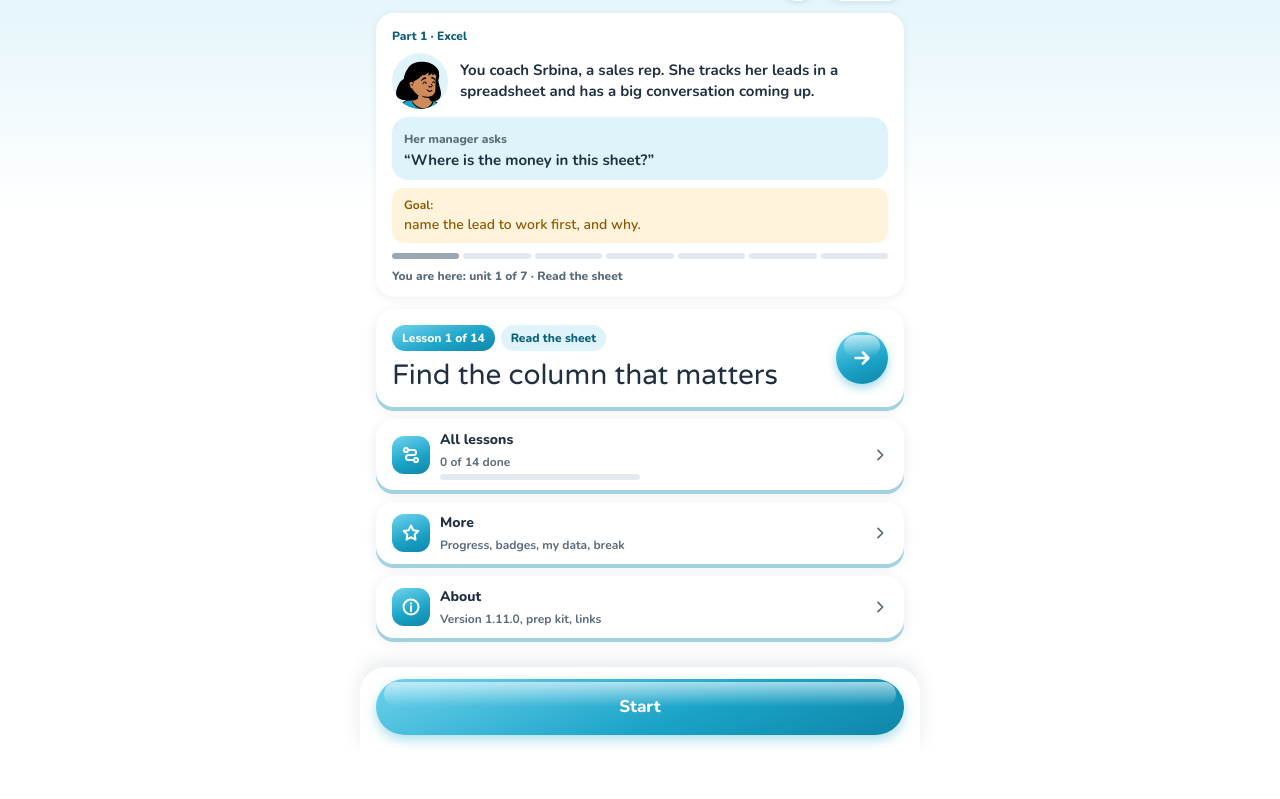
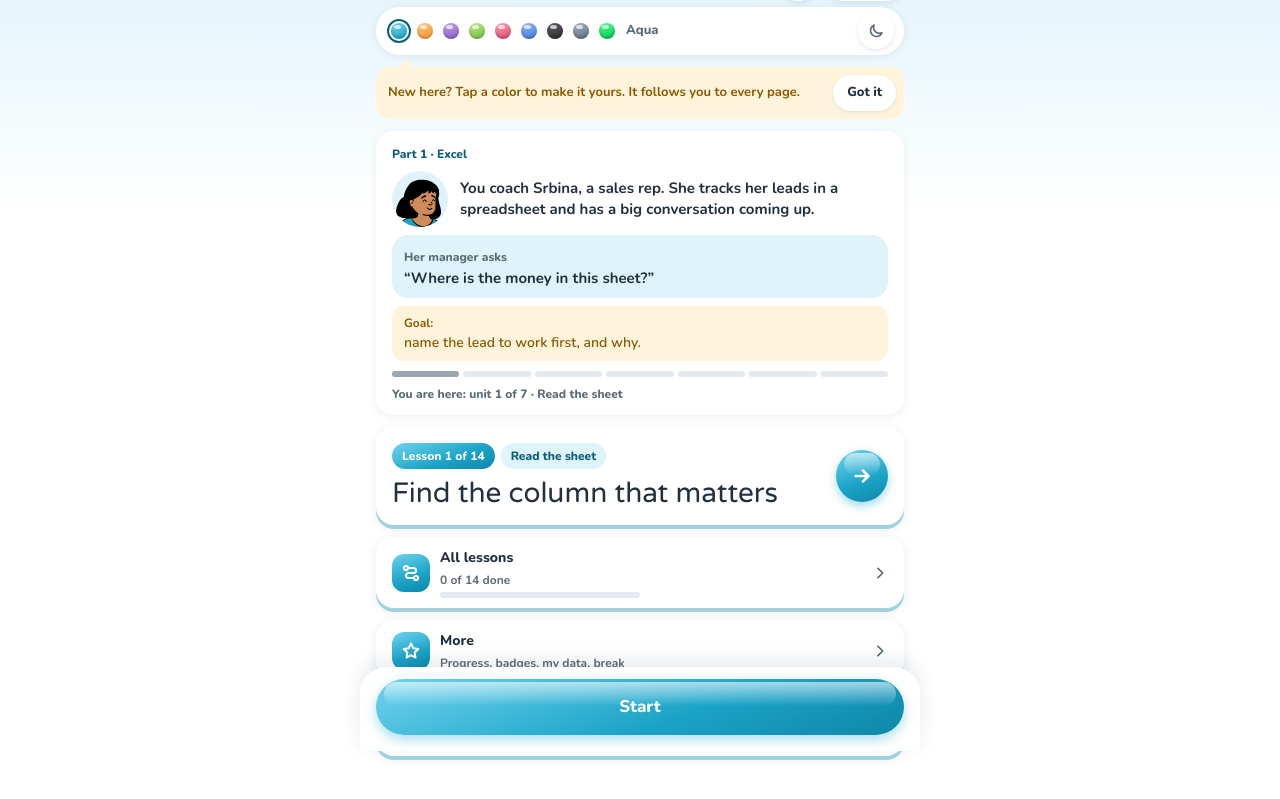
Before and after one commit to michaelnocito/prep-companion-apps, a plain HTML site: page excel/index.html in a window 1280 px wide. Shown: the part 49-848 px from the top of the page. Before the commit the page ends 800 px from the top, so only its background shows below. Drawn offline with nearby package versions, Linux system fonts and the light colour scheme.

Commit message:
Open the color picker by default and add a one-time color tip for first-time visitors (Excel and SQL sprints)

```diff
--- a/excel/index.html
+++ b/excel/index.html
@@ -2,9 +2,11 @@
 <!--
   File: excel/index.html  (local copy: 2026_excel-sprint_v01.html)
   App: Excel Analyst Sprint (Part 1 of Analyst Sprint)
-  Version: 1.11.0
+  Version: 1.12.0
   Art: Srbina is drawn with Open Peeps by Pablo Stanley (CC0 1.0), generated with DiceBear.
   Changelog (newest first)
+  1.12.0 2026-11-28  Color picker open by default on every screen; one-time "New here?" color tip
+                     (shared key candy.hint.v1, hidden after Got it or the first color/mode pick).
   1.11.0 2026-11-27  Rebuilt in candy design N: Home with story card, one screen per task, palette.
                      Formulas run in a built-in evaluator and are graded on the result, with hidden
                      data checks. New 8-lead sheet (read-only). Hints fade; answer after 2 misses.
@@ -292,6 +294,11 @@
     .fx .editor{min-height:60px}
     .result{padding:10px 14px;font-weight:700}
     .result code{font-size:15px}
+    /* candy color tip v1: first-visit callout under the open palette strip */
+    .palhint{position:relative;display:flex;align-items:center;gap:10px;margin:8px 16px 6px;padding:8px 8px 8px 12px;border-radius:14px;background:var(--warm);color:var(--warm-ink);font-size:13px;font-weight:700;line-height:1.35}
+    .palhint::before{content:"";position:absolute;top:-5px;left:24px;width:12px;height:12px;background:var(--warm);transform:rotate(45deg);border-radius:2px}
+    .palhint>span{flex:1;min-width:0;position:relative}
+    .palhint button{flex:none;min-height:36px;padding:0 14px;border:0;border-radius:999px;background:var(--card);color:var(--ink);font:inherit;font-weight:800;cursor:pointer;box-shadow:0 1px 3px rgba(20,50,80,.12);position:relative}
     [hidden]{display:none!important}
   </style>
 </head>
@@ -301,13 +308,14 @@
 <div class="app" id="app">
   <header class="top" id="top"></header>
   <div class="palette" id="palette" role="group" aria-label="Colors and light mode" hidden></div>
+<div class="palhint" id="palhint" data-for="palette" role="note" hidden><span><b>New here?</b> Tap a color to make it yours. It follows you to every page.</span><button type="button" aria-label="Got it, hide the color tip">Got it</button></div>
   <main id="screen"><noscript><p>This game needs JavaScript turned on.</p></noscript></main>
   <div class="dock" id="dock"></div>
 </div>
 <script>
 (() => {
   'use strict';
-  const VERSION = '1.11.0';
+  const VERSION = '1.12.0';
   const KEY = 'excelSprint.v1';
   const THEME_KEY = 'candy.theme.v1';
   const OLD_THEME_KEY = 'excelSprint.theme.v1';
@@ -964,7 +972,7 @@
 
   /* ── UI state (not saved) ── */
   const ui = { screen: 'home', lesson: 0, misses: 0, missed: new Set(), order: [], pick: null, draft: '', fb: null, lastRes: null,
-               back: 'home', gOpen: null, gq: '', allOpen: false, paletteOpen: false, attemptNo: 0, lessonSecs: 0, csv: null, moreOpen: false, aboutOpen: false, resetArm: false, helper: false, beans: 0 };
+               back: 'home', gOpen: null, gq: '', allOpen: false, paletteOpen: true, attemptNo: 0, lessonSecs: 0, csv: null, moreOpen: false, aboutOpen: false, resetArm: false, helper: false, beans: 0 };
   let helperTimer = null;
 
   /* ── Home story ── */
@@ -1318,5 +1326,19 @@
   window.__excelSprint = { VERSION, STORY, UNITS, lessons, glossary, SHEET, XL, KEY, THEME_KEY, OLD_THEME_KEY, ui, get save() { return save; }, gradeFormula, nextIdx, T };
 })();
 </script>
+<script>
+/* candy color tip v1: shown under the open palette until the visitor taps Got it or picks a color/mode. Shared key candy.hint.v1 = "1". */
+(function(){
+  var K='candy.hint.v1',h=document.getElementById('palhint');if(!h)return;
+  var pid=h.getAttribute('data-for')||'palette',seen=false;
+  try{seen=localStorage.getItem(K)==='1'}catch(e){}
+  function sync(){var p=document.getElementById(pid),show=!seen&&!!p&&!p.hidden&&p.offsetParent!==null;
+    if(p&&p.nextElementSibling!==h)p.after(h);if(h.hidden===show)h.hidden=!show}
+  function done(){if(seen)return;seen=true;try{localStorage.setItem(K,'1')}catch(e){}sync()}
+  document.addEventListener('click',function(e){var b=e.target.closest&&e.target.closest('button');if(b&&(h.contains(b)||b.closest('#'+pid)))done()},true);
+  if(window.MutationObserver)new MutationObserver(sync).observe(document.body,{subtree:true,childList:true,attributes:true,attributeFilter:['hidden','class']});
+  sync();
+})();
+</script>
 </body>
 </html>
```
Also changed, not shown: sql/index.html (+25 -3 lines), 1 other file.
